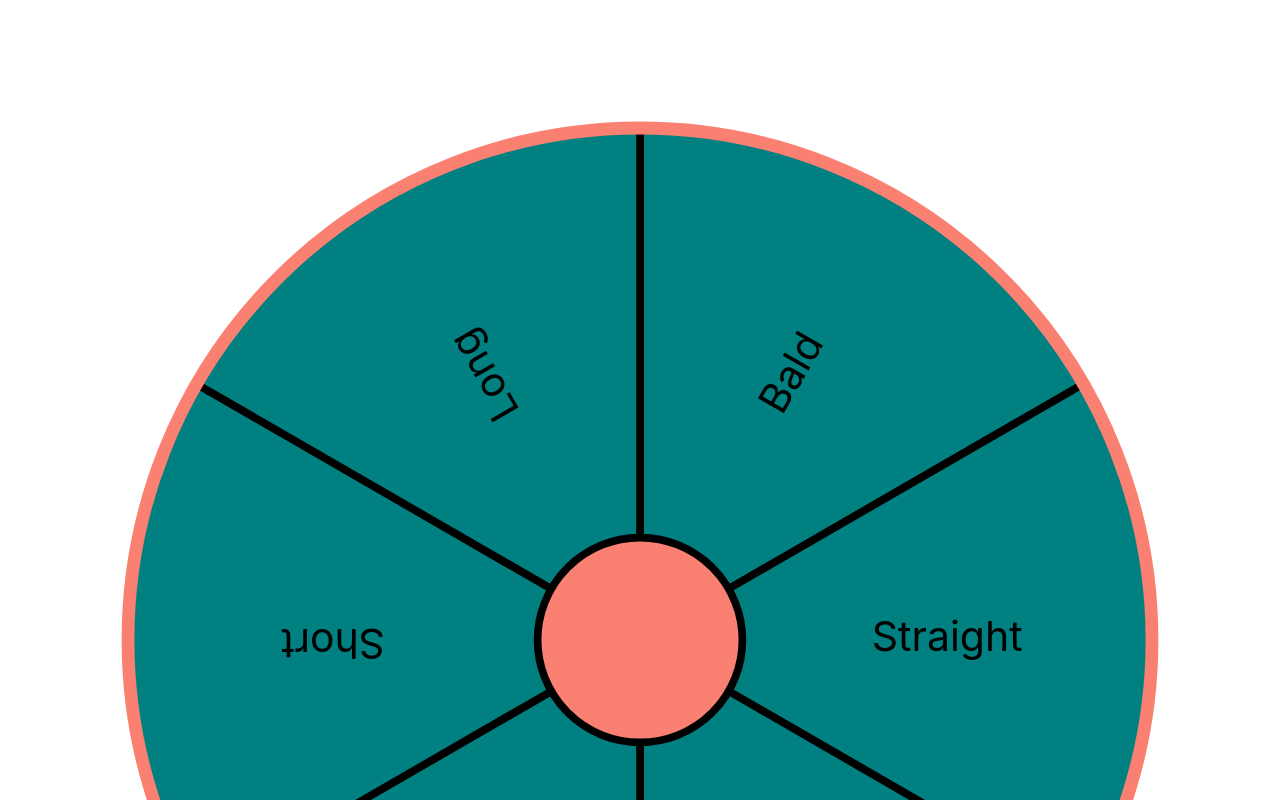
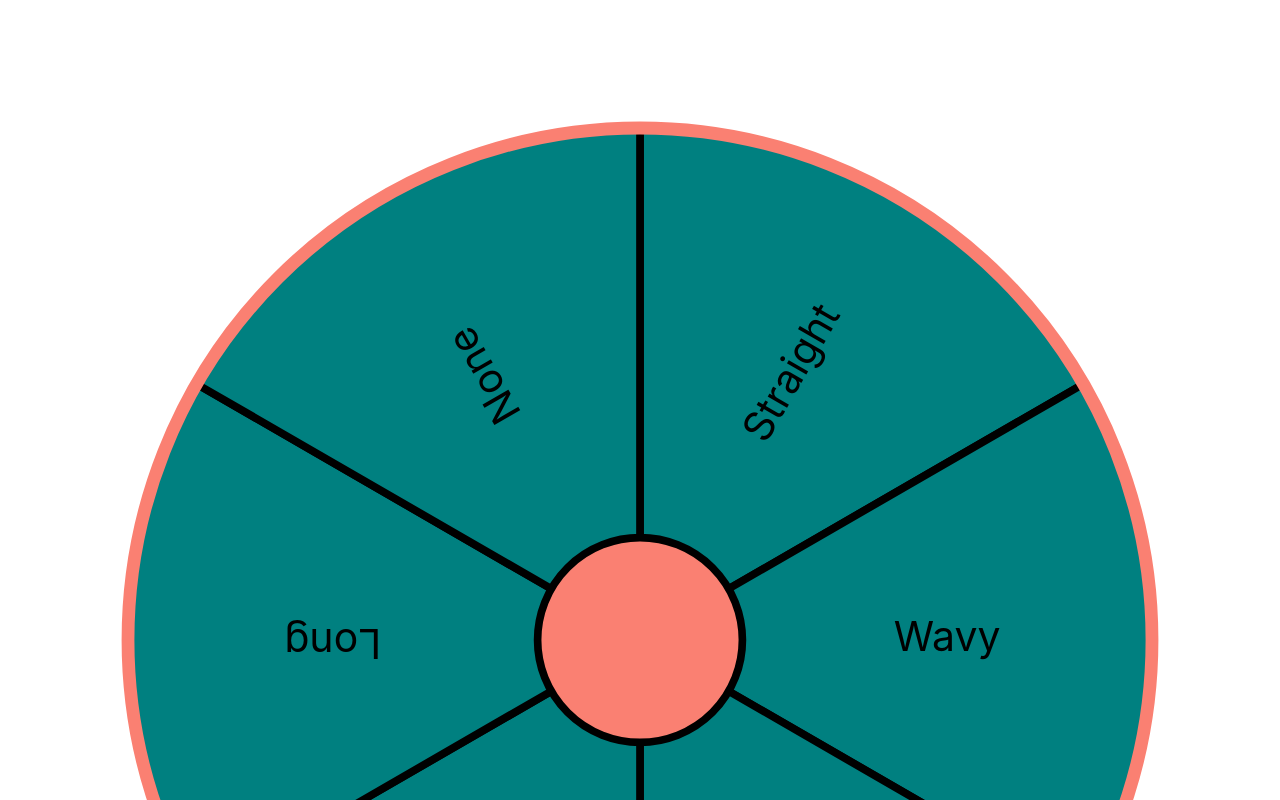
Before and after one commit to chrisic3/random-character-generator, a React (Vite) app: page / in a window 1280 px wide. Shown: the top 800 px of the page. Built offline with nearby package versions, Linux system fonts and the light colour scheme.

Commit message:
feat: add remaining categories

```diff
--- a/src/components/App.tsx
+++ b/src/components/App.tsx
@@ -5,20 +5,60 @@ import Wheel from "./Wheel";
 const categories: Category[] = [
   {
     id: 1,
+    name: "Hair Type",
+    items: ["Straight", "Wavy", "Curly", "Short", "Long", "None"],
+  },
+  {
+    id: 2,
     name: "Hair Color",
     items: ["Black", "Brown", "Blonde", "Red"],
   },
   {
-    id: 2,
-    name: "Hair Type",
-    items: ["Bald", "Straight", "Wavy", "Curly", "Short", "Long"],
+    id: 3,
+    name: "Eye Color",
+    items: ["None"],
+  },
+  {
+    id: 4,
+    name: "Horns",
+    items: ["None"],
+  },
+  {
+    id: 5,
+    name: "Wings",
+    items: ["None"],
+  },
+  {
+    id: 6,
+    name: "Tail",
+    items: ["None"],
+  },
+  {
+    id: 7,
+    name: "Accessory",
+    items: ["None"],
+  },
+  {
+    id: 8,
+    name: "Familiar",
+    items: ["None"],
+  },
+  {
+    id: 9,
+    name: "Class",
+    items: [],
+  },
+  {
+    id: 10,
+    name: "Archetype",
+    items: [],
   },
 ];
 
 function App() {
   return (
     <>
-      <Wheel items={categories[1].items} />
+      <Wheel items={categories[0].items} />
     </>
   );
 }
```
